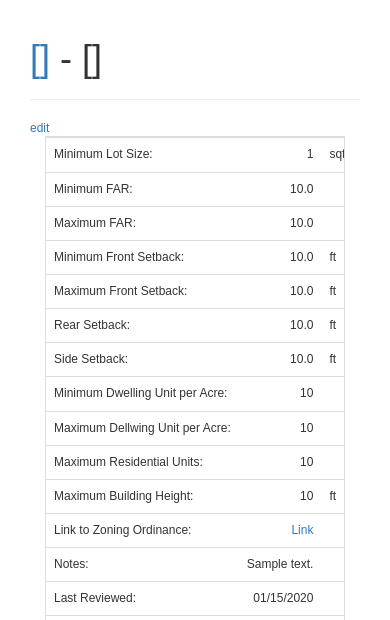
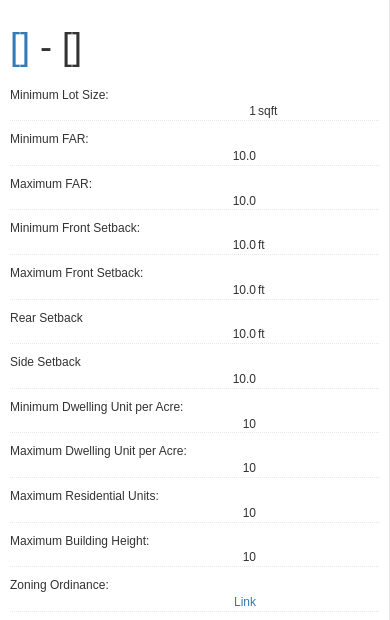
Before and after one commit to SANDAG/sandag_urbansim_review, a Flask app: template app/templates/zoning/zoning_overivew.html in a window 390 px wide. Shown: the part 51-671 px from the top of the page. Run offline with Flask 2, Linux system fonts and the light colour scheme; the template is opened without the code that fills it: most values are stand-ins (such as "Sample title", 1, 10 or a date in 2020); parts of the project's set-up code (start-up, migrations or seed data) failed here and were passed over; some libraries are stand-ins or nearby versions; grey boxes are pictures that could not be loaded.

Commit message:
Fix mapping for zoning overview page.

```diff
--- a/app/static/sandag_urbansim.css
+++ b/app/static/sandag_urbansim.css
@@ -1,9 +1,11 @@
+html, body {
+    height: 100%;
+}
+
 body {
     font: 12px/1.4 Arial, Helvetica, sans-serif;
     color: #333;
-    padding-top: 70px;
-    margin-right: 15px;
-    margin-left: 15px;
+    padding-top: 50px;
 }
 
 div.row {
@@ -43,7 +45,39 @@ input.numerical {
     width: 150px;
 }
 
+.alt-grid [class*="col-"] {
+    padding-left:0;
+    padding-right:0;
+}
+
+div.alt-grid.container {
+    width: 100%;
+    max-width: none;
+    padding: 0px;
+    height: 100%;
+}
+
 #map {
     width: auto;
-    height: 700px;
+    height: 100%;
 }
+
+.full-height {
+    height: 100%;
+}
+
+.zoning {
+    border-bottom: 1px #e7e7e7 dotted;
+    padding-top: 7px;
+}
+
+.zoning:hover {
+    background-color: #e7e7e7;
+}
+
+:target:before {
+  content:"";
+  display:block;
+  height:60px; /* fixed header height*/
+  margin:-60px 0 0; /* negative fixed header height */
+}
--- a/app/templates/zoning/jurisdiction_overview.html
+++ b/app/templates/zoning/jurisdiction_overview.html
@@ -4,6 +4,7 @@
     <div class="container-fluid">
     <h1>{{ title }}</h1>
         {% for z in zoning %}
+        <a name="{{ z.zone_code }}"></a>
         <div class="row data-heading">
             <div class="col-sm-1">
                 <a href="{{  url_for('zoning.zoning_overview', jurisdiction_name=jurisdiction.name, zone_code=z.zone_code) }}">{{ z.zone_code }}</a>
@@ -105,6 +106,7 @@
                     <div class="col-xs-11 text-left"> {{ z.notes }}</div>
                 </div>
             </div>
+
         </div>
 
         {% endfor %}
--- a/app/templates/zoning/zoning_overivew.html
+++ b/app/templates/zoning/zoning_overivew.html
@@ -4,90 +4,90 @@
     <link rel="stylesheet" href="http://cdn.leafletjs.com/leaflet/v0.7.7/leaflet.css" >
 {% endblock %}
 {% block content %}
-<div class="container">
-    <h1><a href="{{ url_for('zoning.jurisdiction_overview', jurisdiction_name=jurisdiction.name) }}">{{ jurisdiction.name }}</a> - {{ zoning.zone_code }}</h1>
-    <hr/>
-    <a href="{{ url_for('zoning.edit_zoning', jurisdiction_name=zoning.jurisdiction.name, zone_code=zoning.zone_code) }}">edit</a><br/>
-    <div class="col-md-6">
-        <div class="table-responsive">
-            <table class="table table-hover">
-                <tr>
-                    <td class="overview">Minimum Lot Size:</td>
-                    <td class="overview col-mid text-right">{{ "{:,}".format(zoning.min_lot_size) if zoning.min_lot_size is not none else 'N/A' }}</td>
-                    <td class="overview">sqft</td>
-                </tr>
-                <tr>
-                    <td class="overview">Minimum FAR:</td>
-                    <td class="overview col-mid text-right">{{ "{:,.1f}".format(zoning.min_far) if zoning.min_far is not none else 'N/A' }}</td>
-                    <td class="overview"></td>
-                </tr>
-                <tr>
-                    <td class="overview">Maximum FAR:</td>
-                    <td class="overview col-mid text-right">{{ "{:,.1f}".format(zoning.max_far) if zoning.max_far is not none else 'N/A' }}</td>
-                    <td class="overview"></td>
-                </tr>
-                <tr>
-                    <td class="overview">Minimum Front Setback:</td>
-                    <td class="overview col-mid text-right">{{ "{:,.1f}".format(zoning.min_front_setback) if zoning.min_front_setback is not none else 'N/A' }}</td>
-                    <td class="overview">ft</td>
-                </tr>
-                <tr>
-                    <td class="overview">Maximum Front Setback:</td>
-                    <td class="overview col-mid text-right">{{ "{:,.1f}".format(zoning.max_front_setback) if zoning.max_front_setback is not none else 'N/A' }}</td>
-                    <td class="overview">ft</td>
-                </tr>
-                <tr>
-                    <td class="overview">Rear Setback:</td>
-                    <td class="overview col-mid text-right">{{ "{:,.1f}".format(zoning.rear_setback) if zoning.rear_setback is not none else 'N/A' }}</td>
-                    <td class="overview">ft</td>
-                </tr>
-                <tr>
-                    <td class="overview">Side Setback:</td>
-                    <td class="overview col-mid text-right">{{ "{:,.1f}".format(zoning.side_setback) if zoning.side_setback is not none else 'N/A' }}</td>
-                    <td class="overview">ft</td>
-                </tr>
-                <tr>
-                    <td class="overview">Minimum Dwelling Unit per Acre:</td>
-                    <td class="overview col-mid text-right">{{ "{:,}".format(zoning.min_dua) if zoning.min_dua is not none else 'N/A' }}</td>
-                    <td class="overview"></td>
-                </tr>
-                <tr>
-                    <td class="overview">Maximum Dellwing Unit per Acre:</td>
-                    <td class="overview col-mid text-right">{{ "{:,}".format(zoning.max_dua) if zoning.max_dua is not none else 'N/A' }}</td>
-                    <td class="overview"></td>
-                </tr>
-                <tr>
-                    <td class="overview">Maximum Residential Units:</td>
-                    <td class="overview col-mid text-right">{{ "{:,}".format(zoning.max_res_units) if zoning.max_res_units is not none else 'N/A' }}</td>
-                    <td class="overview"></td>
-                </tr>
-                <tr>
-                    <td class="overview">Maximum Building Height:</td>
-                    <td class="overview col-mid text-right">{{ "{:,}".format(zoning.max_building_height) if zoning.max_building_height is not none else 'N/A' }}</td>
-                    <td class="overview">ft</td>
-                </tr>
-                <tr>
-                    <td class="overview">Link to Zoning Ordinance:</td>
-                    <td class="overview col-mid text-right"><a href="{{ zoning.zone_code_link }}" target="_blank">Link</a></td>
-                    <td class="overview"></td>
-                </tr>
-                <tr>
-                    <td class="overview">Notes:</td>
-                    <td class="overview col-mid text-right">{{ zoning.notes }}</td>
-                    <td class="overview"></td>
-                </tr>
-                <tr>
-                    <td class="overview">Last Reviewed:</td>
-                    <td class="overview col-mid text-right">{% if zoning.review_date %}{{ momentjs(zoning.review_date).calendar() }}{% endif %}</td>
-                    <td class="overview"></td>
-                </tr>
-                <tr>
-                    <td class="overview">Last Reviewed By:</td>
-                    <td class="overview col-mid text-right">{{ zoning.review_by }}</td>
-                    <td class="overview"></td>
-                </tr>
-            </table>
+<div class="alt-grid container">
+    <div class="col-sm-4" style="border-right: 1px #e7e7e7 solid; padding: 5px 25px;">
+        <div class="row">
+            <h1><a href="{{ url_for('zoning.jurisdiction_overview', jurisdiction_name=jurisdiction.name) }}#{{ zoning.zone_code }}">{{ jurisdiction.name }}</a> - {{ zoning.zone_code }}</h1>
         </div>
+        <div class="row zoning">
+            <div class="col-sm-4 col-xs-12">Minimum Lot Size:</div>
+            <div class="col-sm-6 col-xs-8 text-right">{{ "{:,}".format(zoning.min_lot_size) if zoning.min_lot_size is not none else 'N/A' }}</div>
+            <div class="col-sm-2 col-xs-4" style="padding-left: 2px;">sqft</div>
+        </div>
+        <div class="row zoning">
+            <div class="col-sm-4 col-xs-12">Minimum FAR:</div>
+            <div class="col-sm-6 col-xs-8 text-right">{{ "{:,.1f}".format(zoning.min_far) if zoning.min_far is not none else 'N/A' }}</div>
+            <div class="col-sm-2 col-xs-4" style="padding-left: 2px;"></div>
+        </div>
+        <div class="row zoning">
+            <div class="col-sm-4 col-xs-12">Maximum FAR:</div>
+            <div class="col-sm-6 col-xs-8 text-right">{{ "{:,.1f}".format(zoning.max_far) if zoning.max_far is not none else 'N/A' }}</div>
+            <div class="col-sm-2 col-xs-4" style="padding-left: 2px;"></div>
+        </div>
+        <div class="row zoning">
+            <div class="col-sm-4 col-xs-12">Minimum Front Setback:</div>
+            <div class="col-sm-6 col-xs-8 text-right">{{ "{:,.1f}".format(zoning.min_front_setback) if zoning.min_front_setback is not none else 'N/A' }}</div>
+            <div class="col-sm-2 col-xs-4" style="padding-left: 2px;">ft</div>
+        </div>
+        <div class="row zoning">
+            <div class="col-sm-4 col-xs-12">Maximum Front Setback:</div>
+            <div class="col-sm-6 col-xs-8 text-right">{{ "{:,.1f}".format(zoning.max_front_setback) if zoning.max_front_setback is not none else 'N/A' }}</div>
+            <div class="col-sm-2 col-xs-4" style="padding-left: 2px;">ft</div>
+        </div>
+        <div class="row zoning">
+            <div class="col-sm-4 col-xs-12">Rear Setback</div>
+            <div class="col-sm-6 col-xs-8 text-right">{{ "{:,.1f}".format(zoning.rear_setback) if zoning.rear_setback is not none else 'N/A' }}</div>
+            <div class="col-sm-2 col-xs-4" style="padding-left: 2px;">ft</div>
+        </div>
+        <div class="row zoning">
+            <div class="col-sm-4 col-xs-12">Side Setback</div>
+            <div class="col-sm-6 col-xs-8 text-right">{{ "{:,.1f}".format(zoning.side_setback) if zoning.side_setback is not none else 'N/A' }}</div>
+            <div class="col-sm-2 col-xs-4" style="padding-left: 2px;"></div>
+        </div>
+        <div class="row zoning">
+            <div class="col-sm-4 col-xs-12">Minimum Dwelling Unit per Acre:</div>
+            <div class="col-sm-6 col-xs-8 text-right">{{ "{:,}".format(zoning.min_dua) if zoning.min_dua is not none else 'N/A' }}</div>
+            <div class="col-sm-2 col-xs-4" style="padding-left: 2px;"></div>
+        </div>
+        <div class="row zoning">
+            <div class="col-sm-4 col-xs-12">Maximum Dwelling Unit per Acre:</div>
+            <div class="col-sm-6 col-xs-8 text-right">{{ "{:,}".format(zoning.max_dua) if zoning.max_dua is not none else 'N/A' }}</div>
+            <div class="col-sm-2 col-xs-4" style="padding-left: 2px;"></div>
+        </div>
+        <div class="row zoning">
+            <div class="col-sm-4 col-xs-12">Maximum Residential Units:</div>
+            <div class="col-sm-6 col-xs-8 text-right">{{ "{:,}".format(zoning.max_res_units) if zoning.max_res_units is not none else 'N/A' }}</div>
+            <div class="col-sm-2 col-xs-4" style="padding-left: 2px;"></div>
+        </div>
+        <div class="row zoning">
+            <div class="col-sm-4 col-xs-12">Maximum Building Height:</div>
+            <div class="col-sm-6 col-xs-8 text-right">{{ "{:,}".format(zoning.max_building_height) if zoning.max_building_height is not none else 'N/A' }}</div>
+            <div class="col-sm-2 col-xs-4" style="padding-left: 2px;"></div>
+        </div>
+        <div class="row zoning">
+            <div class="col-sm-4 col-xs-12">Zoning Ordinance:</div>
+            <div class="col-sm-6 col-xs-8 text-right">{%  if zoning.zone_code_link %}<a href="{{ zoning.zone_code_link }}" target="_blank">Link</a>{% endif %}</div>
+            <div class="col-sm-2 col-xs-4" style="padding-left: 2px;"></div>
+        </div>
+        <div class="row zoning">
+            <div class="col-sm-4 col-xs-12">Notes:</div>
+            <div class="col-sm-6 col-xs-8 text-right">{{ zoning.notes }}</div>
+            <div class="col-sm-2 col-xs-4" style="padding-left: 2px;"></div>
+        </div>
+        <div class="row zoning">
+            <div class="col-sm-4 col-xs-12">Last Reviewed:</div>
+            <div class="col-sm-6 col-xs-8 text-right">{% if zoning.review_date %}{{ momentjs(zoning.review_date).calendar() }}{% endif %}</div>
+            <div class="col-sm-2 col-xs-4" style="padding-left: 2px;"></div>
+        </div>
+        <div class="row zoning">
+            <div class="col-sm-4 col-xs-12">Last Reviewed By:</div>
+            <div class="col-sm-6 col-xs-8 text-right">{{ zoning.review_by }}</div>
+            <div class="col-sm-2 col-xs-4" style="padding-left: 2px;"></div>
+        </div>
+        <div class="row text-right" style="margin-top: 15px;">
+            <a href="{{ url_for('zoning.edit_zoning', jurisdiction_name=zoning.jurisdiction.name, zone_code=zoning.zone_code) }}" class="btn btn-primary" role="button">Edit</a>
+        </div>
+        <div class="row" style="margin-top: 15px;">
             <div class="table-responsive">
                 <table class="table table-hover">
                     <thead>
@@ -104,17 +104,25 @@
                     {% endfor %}
                 </table>
             </div>
-        <select id="select-dev-type" style="margin-bottom: 40px;">
+        </div>
+        <div class="row text-right">
+            <div class="col-sm-9">
+                <select id="select-dev-type" class="form-control">
                     {% for dev_type in development_types %}
                         <option value="{{ dev_type.development_type_id }}">{{ dev_type.development_type_id }}: {{ dev_type.name }}</option>
                     {% endfor %}
                 </select>
-        <a id="add_dev_type_link" href="#">Add</a>
             </div>
-    <div class="col-md-6">
+            <div class="col-sm-3">
+                <a id="add_dev_type_link" href="#" class="btn btn-primary" role="button">Add</a>
+            </div>
+        </div>
+    </div>
+    <div class="col-sm-8 full-height">
         <div id="map"></div>
     </div>
 </div>
+
 {% endblock %}
 
 {% block scripts %}
```
Lines whose indentation alone changed are shown as unchanged.
